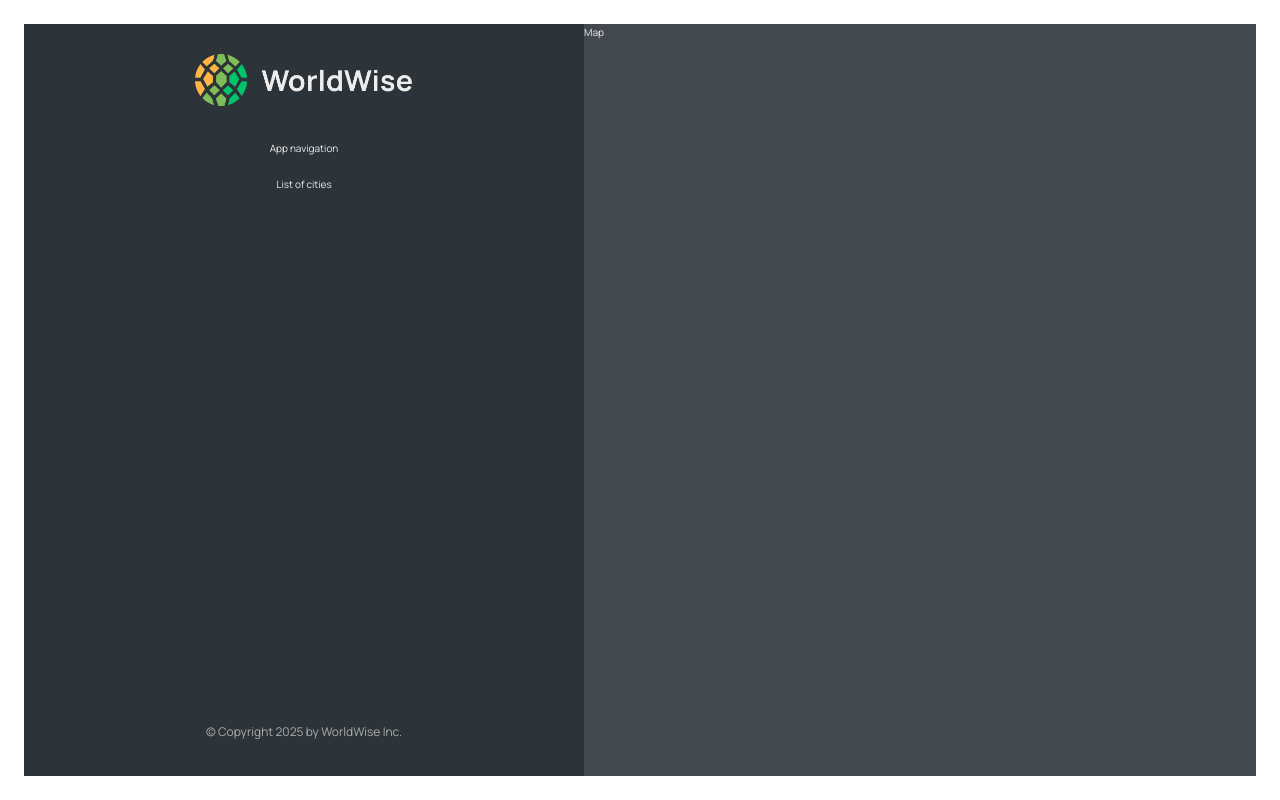
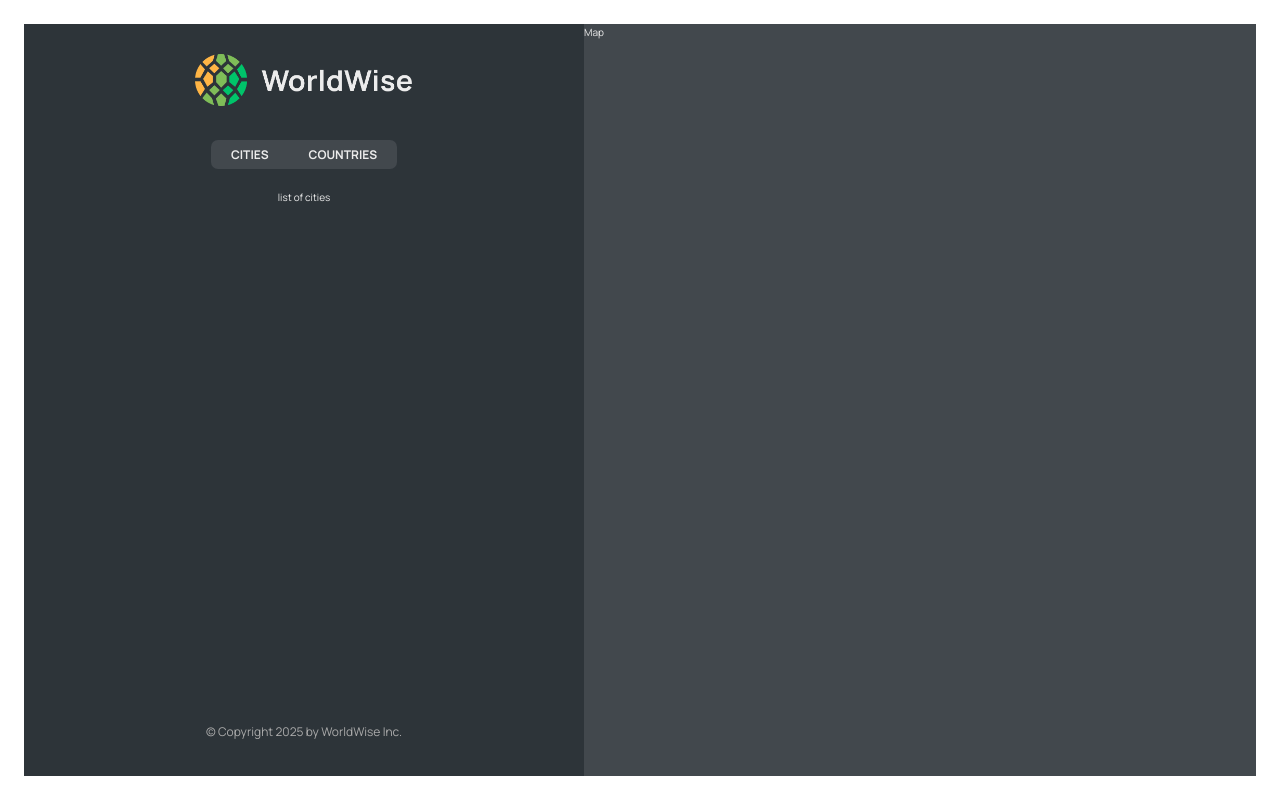
Before and after one commit to andrew0samir/world-wise, a React (Vite) app: page /app in a window 1280 px wide. Built offline with nearby package versions, Linux system fonts and the light colour scheme.

Commit message:
implemented nested routes and index route

```diff
--- a/src/App.jsx
+++ b/src/App.jsx
@@ -10,11 +10,16 @@
   return (
     <BrowserRouter>
       <Routes>
-        <Route path="/" element={<HomePage />} />
+        <Route index element={<HomePage />} />
         <Route path="product" element={<Product />} />
         <Route path="pricing" element={<Pricing />} />
         <Route path="/login" element={<Login />} />
-        <Route path="app" element={<AppLayout />} />
+        <Route path="app" element={<AppLayout />}>
+          <Route index element={<p>list of cities</p>} />
+          <Route path="cities" element={<p>list of cities</p>} />
+          <Route path="countries" element={<p>list of countries</p>} />
+          <Route path="form" element={<p>form</p>} />
+        </Route>
         <Route path="*" element={<PageNotFound />} />
       </Routes>
     </BrowserRouter>
--- a/src/components/AppNav.jsx
+++ b/src/components/AppNav.jsx
@@ -1,7 +1,19 @@
+import { NavLink } from "react-router-dom";
 import styles from "./AppNav.module.css";
 
 function AppNav() {
-  return <nav className={styles.nav}>App navigation</nav>;
+  return (
+    <nav className={styles.nav}>
+      <ul>
+        <li>
+          <NavLink to="cities">Cities</NavLink>
+        </li>
+        <li>
+          <NavLink to="countries">Countries</NavLink>
+        </li>
+      </ul>
+    </nav>
+  );
 }
 
 export default AppNav;
--- a/src/components/Sidebar.jsx
+++ b/src/components/Sidebar.jsx
@@ -2,6 +2,7 @@
 import Logo from "./Logo";
 import AppNav from "./AppNav";
 import Footer from "./Footer";
+import { Outlet } from "react-router-dom";
 
 function SideBar() {
   return (
@@ -9,7 +10,8 @@
       <Logo />
       <AppNav />
 
-      <p>List of cities</p>
+      <Outlet />
+
       <Footer />
     </div>
   );
```
